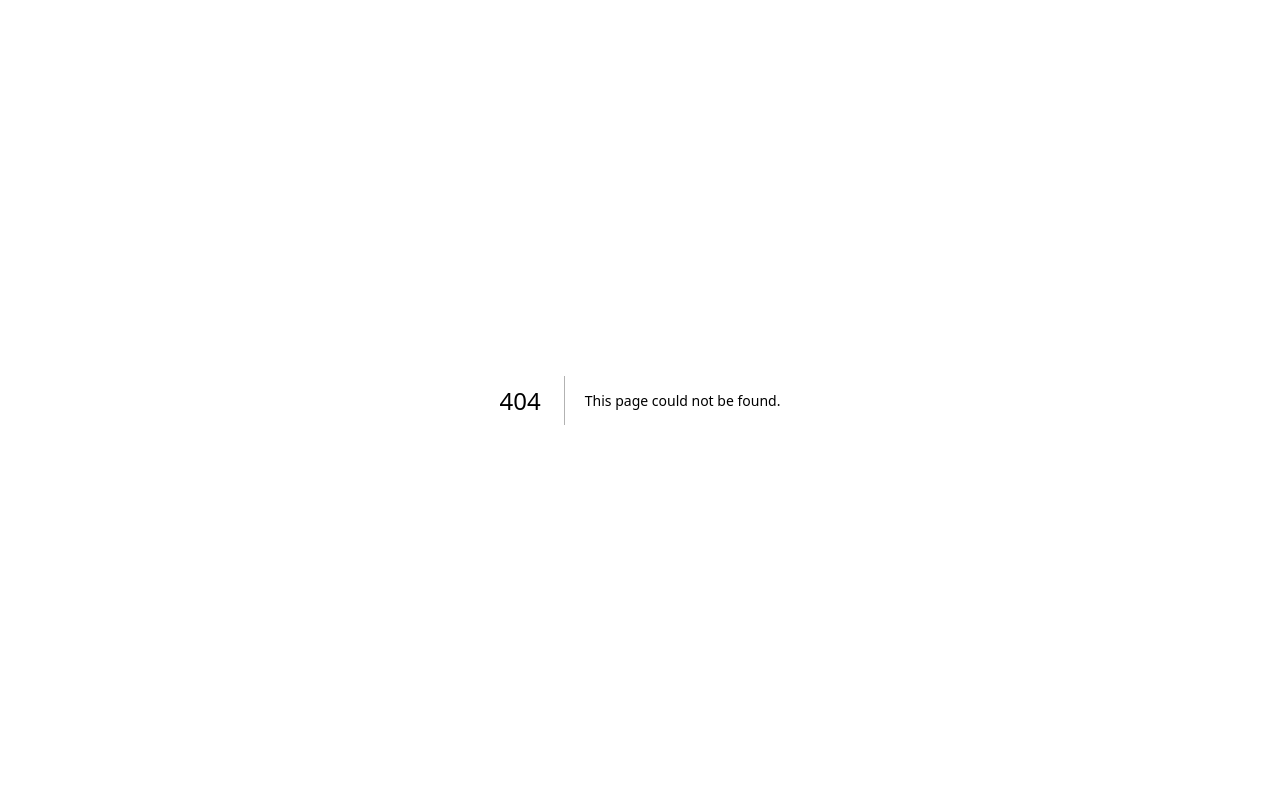
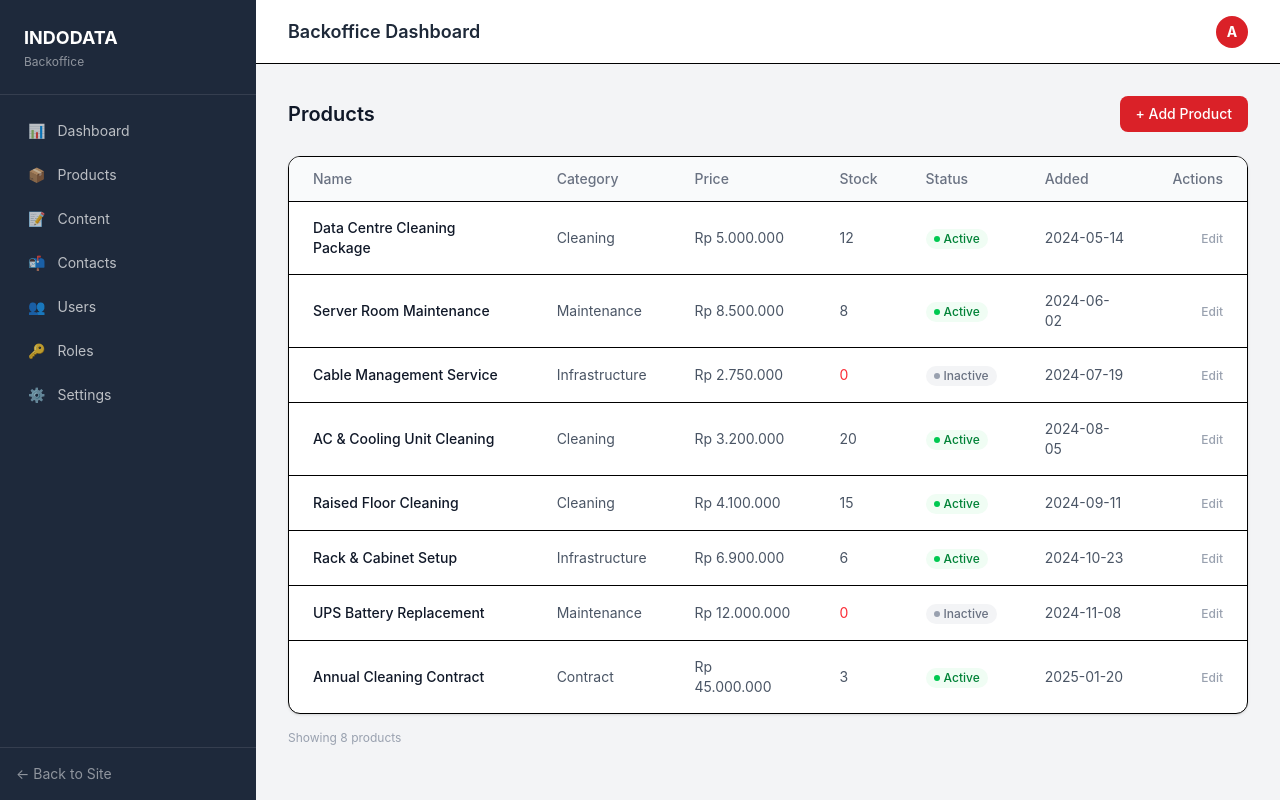
Before and after one commit to fawait123/transcosmos, a Next.js app: page /admin/products in a window 1280 px wide. Before the commit this address had no page. Built offline with nearby package versions, Linux system fonts and the light colour scheme.

Commit message:
faet: products

```diff
--- a/src/app/admin/(dashboard)/layout.tsx
+++ b/src/app/admin/(dashboard)/layout.tsx
@@ -2,7 +2,7 @@ import Link from "next/link";
 
 const sidebar = [
   { label: "Dashboard", href: "/admin", icon: "📊" },
-  { label: "Services", href: "#", icon: "🔧" },
+  { label: "Products", href: "/admin/products", icon: "📦" },
   { label: "Content", href: "#", icon: "📝" },
   { label: "Contacts", href: "#", icon: "📬" },
   { label: "Users", href: "/admin/users", icon: "👥" },
--- /dev/null
+++ b/src/app/admin/(dashboard)/products/page.tsx
@@ -0,0 +1,79 @@
+const products = [
+  { id: 1, name: "Data Centre Cleaning Package", category: "Cleaning", price: "Rp 5.000.000", stock: 12, status: "Active", added: "2024-05-14" },
+  { id: 2, name: "Server Room Maintenance", category: "Maintenance", price: "Rp 8.500.000", stock: 8, status: "Active", added: "2024-06-02" },
+  { id: 3, name: "Cable Management Service", category: "Infrastructure", price: "Rp 2.750.000", stock: 0, status: "Inactive", added: "2024-07-19" },
+  { id: 4, name: "AC & Cooling Unit Cleaning", category: "Cleaning", price: "Rp 3.200.000", stock: 20, status: "Active", added: "2024-08-05" },
+  { id: 5, name: "Raised Floor Cleaning", category: "Cleaning", price: "Rp 4.100.000", stock: 15, status: "Active", added: "2024-09-11" },
+  { id: 6, name: "Rack & Cabinet Setup", category: "Infrastructure", price: "Rp 6.900.000", stock: 6, status: "Active", added: "2024-10-23" },
+  { id: 7, name: "UPS Battery Replacement", category: "Maintenance", price: "Rp 12.000.000", stock: 0, status: "Inactive", added: "2024-11-08" },
+  { id: 8, name: "Annual Cleaning Contract", category: "Contract", price: "Rp 45.000.000", stock: 3, status: "Active", added: "2025-01-20" },
+];
+
+export default function ProductsPage() {
+  return (
+    <div>
+      <div className="flex items-center justify-between mb-6">
+        <h1 className="text-xl font-semibold text-gray-900 font-[Inter]">Products</h1>
+        <button className="bg-[#da2128] text-white px-4 py-2 rounded-lg text-sm font-medium font-[Inter] hover:bg-red-700 transition-colors cursor-pointer">
+          + Add Product
+        </button>
+      </div>
+
+      <div className="bg-white rounded-xl border shadow-sm overflow-hidden">
+        <table className="w-full text-sm">
+          <thead>
+            <tr className="bg-gray-50 border-b">
+              <th className="text-left px-6 py-3 font-medium text-gray-500 font-[Inter]">Name</th>
+              <th className="text-left px-6 py-3 font-medium text-gray-500 font-[Inter]">Category</th>
+              <th className="text-left px-6 py-3 font-medium text-gray-500 font-[Inter]">Price</th>
+              <th className="text-left px-6 py-3 font-medium text-gray-500 font-[Inter]">Stock</th>
+              <th className="text-left px-6 py-3 font-medium text-gray-500 font-[Inter]">Status</th>
+              <th className="text-left px-6 py-3 font-medium text-gray-500 font-[Inter]">Added</th>
+              <th className="text-right px-6 py-3 font-medium text-gray-500 font-[Inter]">Actions</th>
+            </tr>
+          </thead>
+          <tbody>
+            {products.map((p) => (
+              <tr key={p.id} className="border-b last:border-0 hover:bg-gray-50 transition-colors">
+                <td className="px-6 py-4 font-medium text-gray-900 font-[Inter]">{p.name}</td>
+                <td className="px-6 py-4 text-gray-600 font-[Inter]">{p.category}</td>
+                <td className="px-6 py-4 text-gray-600 font-[Inter]">{p.price}</td>
+                <td className="px-6 py-4">
+                  <span className={`font-[Inter] ${p.stock === 0 ? "text-red-500" : "text-gray-600"}`}>
+                    {p.stock}
+                  </span>
+                </td>
+                <td className="px-6 py-4">
+                  <span
+                    className={`inline-flex items-center gap-1 px-2 py-0.5 rounded-full text-xs font-medium font-[Inter] ${
+                      p.status === "Active"
+                        ? "bg-green-50 text-green-700"
+                        : "bg-gray-100 text-gray-500"
+                    }`}
+                  >
+                    <span
+                      className={`w-1.5 h-1.5 rounded-full ${
+                        p.status === "Active" ? "bg-green-500" : "bg-gray-400"
+                      }`}
+                    />
+                    {p.status}
+                  </span>
+                </td>
+                <td className="px-6 py-4 text-gray-600 font-[Inter]">{p.added}</td>
+                <td className="px-6 py-4 text-right">
+                  <button className="text-gray-400 hover:text-gray-600 text-xs font-medium font-[Inter] cursor-pointer">
+                    Edit
+                  </button>
+                </td>
+              </tr>
+            ))}
+          </tbody>
+        </table>
+      </div>
+
+      <p className="text-xs text-gray-400 font-[Inter] mt-4">
+        Showing {products.length} products
+      </p>
+    </div>
+  );
+}
```
Also changed, not shown: 1 other file (tests, documents, lock files or other folders).
